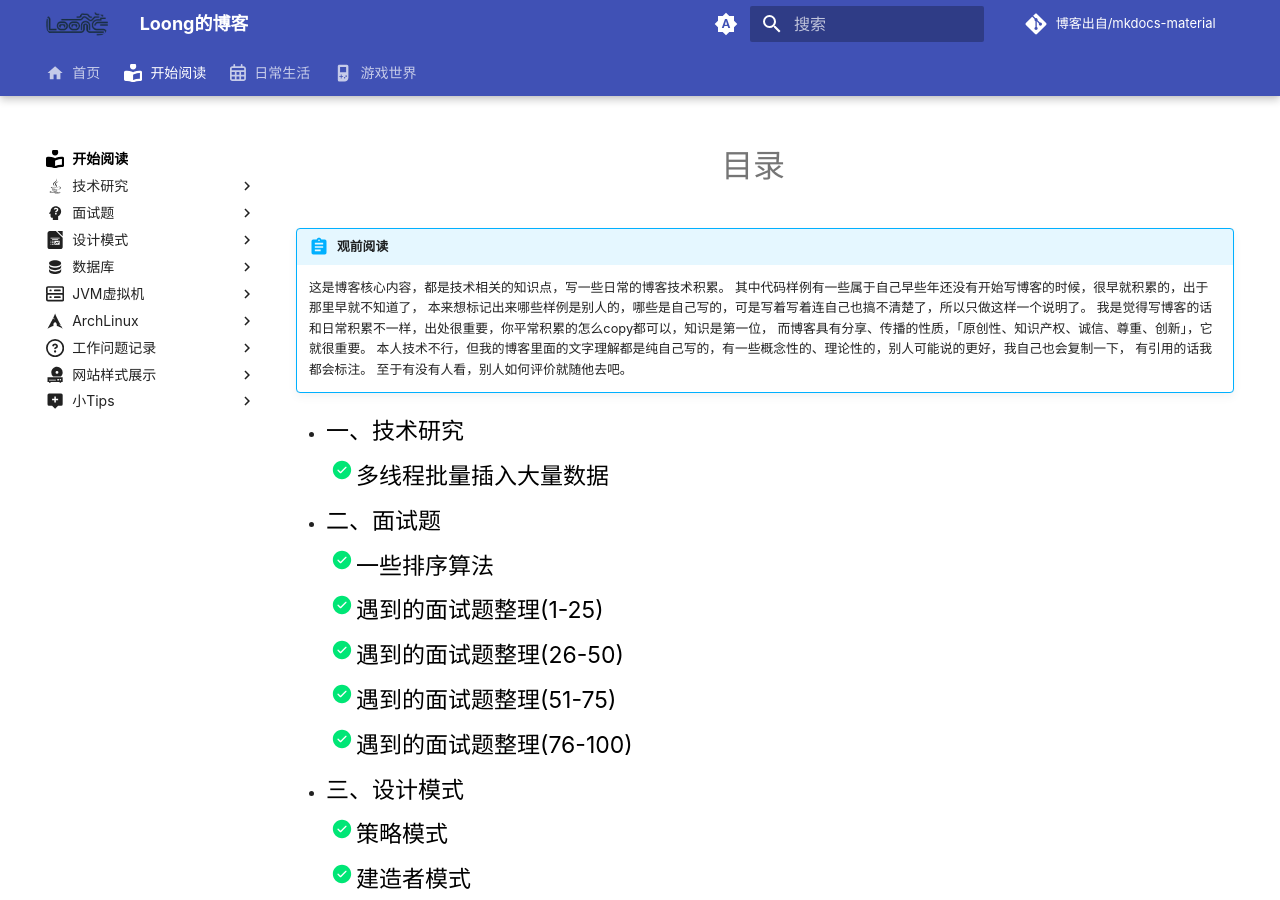
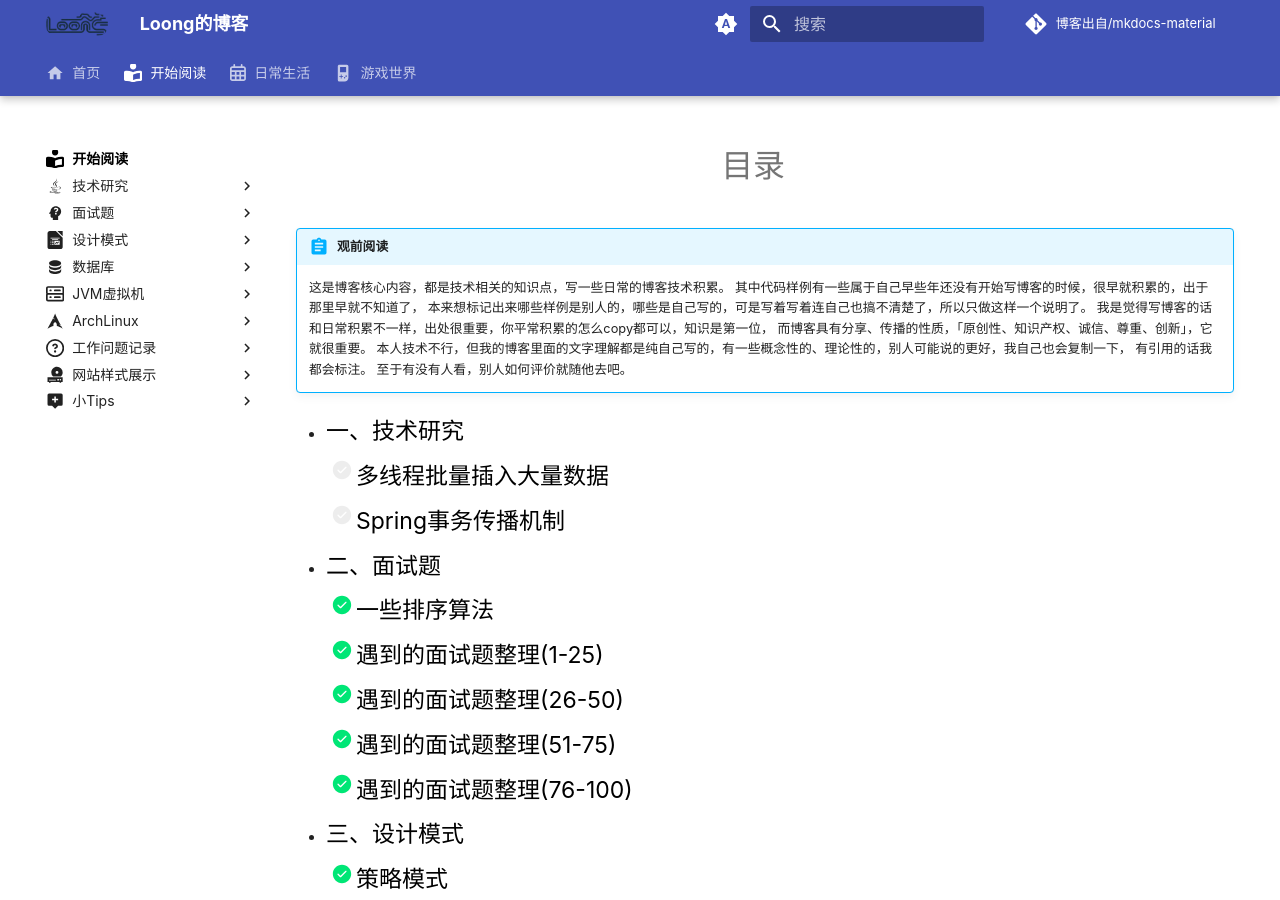
Before and after one commit to 971230/971230.github.io, an MkDocs documentation site: the page built from docs/开始阅读/index.md, in a window 1280 px wide and 900 px high. Built offline with MkDocs 1.6.1 and Material for MkDocs 9.7.7, drawn with Linux system fonts in a browser that asks for light colours; some web fonts are replaced; comment, search, counter and statistics services are not loaded.

Commit message:
添加-Spring事务传播机制-结构

```diff
--- a/docs/开始阅读/index.md
+++ b/docs/开始阅读/index.md
@@ -20,7 +20,8 @@ hide:
     至于有没有人看，别人如何评价就随他去吧。
 
 - <a class="navigation" href="技术研究/">一、技术研究</a>
-    - [x] <a class="navigation" href="技术研究/多线程批量插入大量数据/">多线程批量插入大量数据</a>
+    - [ ] <a class="navigation" href="技术研究/多线程批量插入大量数据/">多线程批量插入大量数据</a>
+    - [ ] <a class="navigation" href="技术研究/Spring事务传播机制/">Spring事务传播机制</a>
 - <a class="navigation" href="面试题/">二、面试题</a>
     - [x] <a class="navigation" href="面试题/一些排序算法/">一些排序算法</a>
     - [x] <a class="navigation" href="面试题/遇到的面试题整理(1-25)/">遇到的面试题整理(1-25)</a>
--- a/mkdocs.yml
+++ b/mkdocs.yml
@@ -156,6 +156,7 @@ nav:
     - 技术研究:
       - 开始阅读/技术研究/index.md
       - 多线程批量插入大量数据: 开始阅读/技术研究/多线程批量插入大量数据.md
+      - Spring事务传播机制: 开始阅读/技术研究/Spring事务传播机制.md
     - 面试题:
       - 开始阅读/面试题/index.md
       - 一些排序算法: 开始阅读/面试题/一些排序算法.md
```
Also changed, not shown: docs/开始阅读/技术研究/Spring事务传播机制.md (added, +6 -0 lines), docs/开始阅读/技术研究/index.md (+1 -0 lines).
